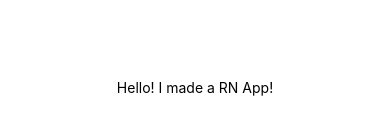
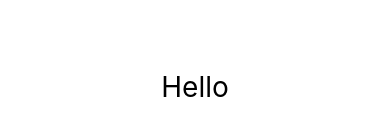
Before and after one commit to ShigatsuEl/nomad-weather, a React Native app: screen / in a window 390 px wide. Shown: the part 335-470 px from the top of the page. Built offline with nearby package versions, Linux system fonts and the light colour scheme.

Commit message:
02. The Rules of Native

```diff
--- a/App.js
+++ b/App.js
@@ -5,7 +5,7 @@ import { StyleSheet, Text, View } from "react-native";
 export default function App() {
   return (
     <View style={styles.container}>
-      <Text>Hello! I made a RN App!</Text>
+      <Text style={styles.text}>Hello</Text>
       <StatusBar style="auto" />
     </View>
   );
@@ -14,8 +14,12 @@ export default function App() {
 const styles = StyleSheet.create({
   container: {
     flex: 1,
-    backgroundColor: "#fff",
+    backgroundColor: "white",
     alignItems: "center",
     justifyContent: "center",
   },
+  text: {
+    fontSize: 28,
+    color: "black",
+  },
 });
```
